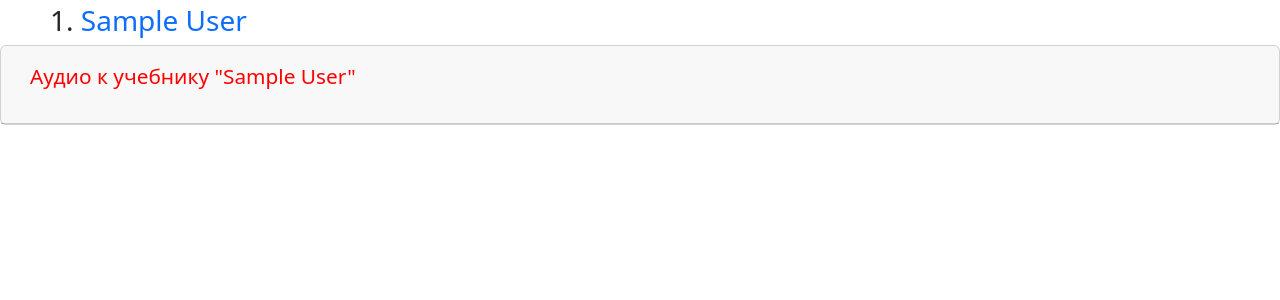
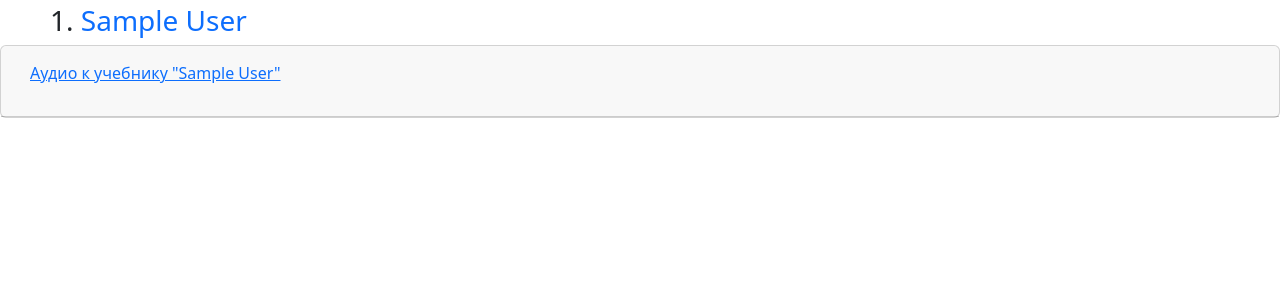
Before and after one commit to Promotion-KMV/private_english, a Django app: page /books in a window 1280 px wide. Shown: the part 86-386 px from the top of the page. Run offline with Django 3.2, Linux system fonts and the light colour scheme; tables that the repository leaves empty hold one stand-in row (values such as "Sample post"); some libraries are stand-ins or nearby versions.

Commit message:
update book.html

```diff
--- a/english_teacher/templates/books.html
+++ b/english_teacher/templates/books.html
@@ -13,10 +13,10 @@
       <div class="card">
         <div class="card-header" id="headingOne{{book.id}}">
           <h2 class="mb-0">
-            <button style="text-decoration: none;" data-target="#collapseOne{{book.id}}" aria-expanded="true" class="btn btn-link" data-toggle="collapse"  aria-controls="collapseOne{{book.id}}">
+            <button data-target="#collapseOne{{book.id}}" aria-expanded="true" class="btn btn-link" data-toggle="collapse"  aria-controls="collapseOne{{book.id}}">
               {% for audio_book in audio %}
                 {% if audio_book.name_book_id == book.id %}
-                <p style="font-size: 2.6vh; color: red;">Аудио к учебнику "{{book.name}}"</p>
+                <p>Аудио к учебнику "{{book.name}}"</p>
             </button>
           </h2>
         </div>
@@ -37,7 +37,6 @@
     </div>
     {% endfor %}
 {% endblock %}
-    {{ audio|length }}
 {% block script %}
     <script src="{% static 'english_teacher/js/books_audio.js' %}"></script>
 {% endblock script %}
```
Also changed, not shown: english/settings.py (+5 -5 lines), english_teacher/migrations/0001_initial.py.
